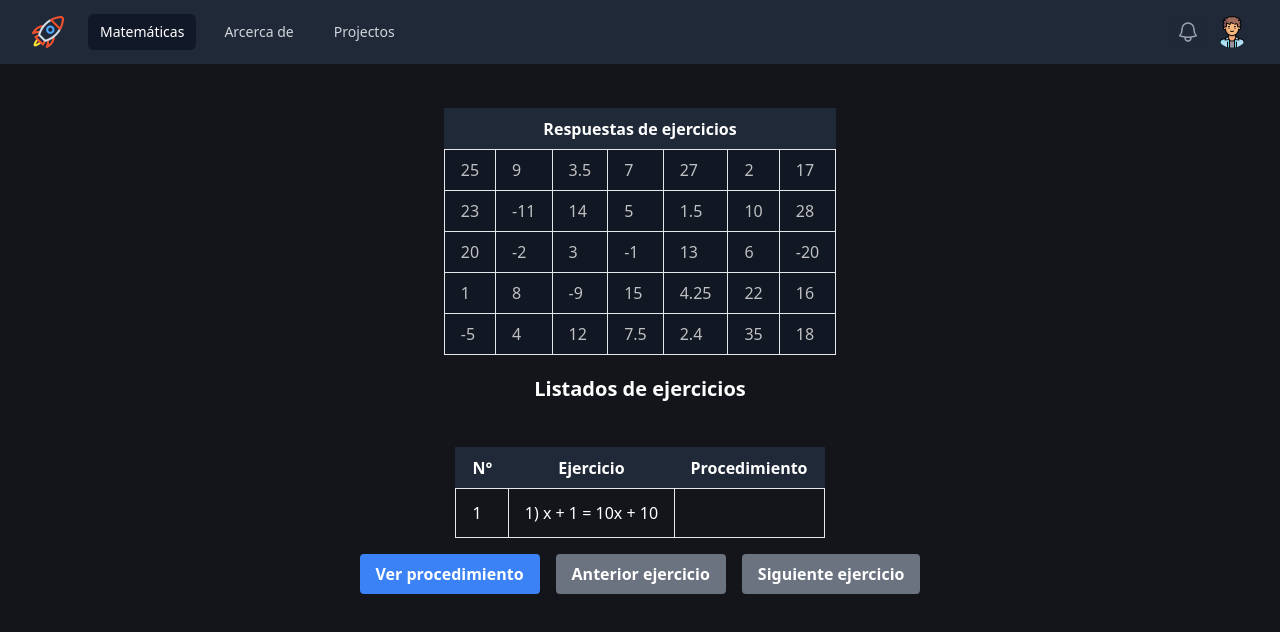
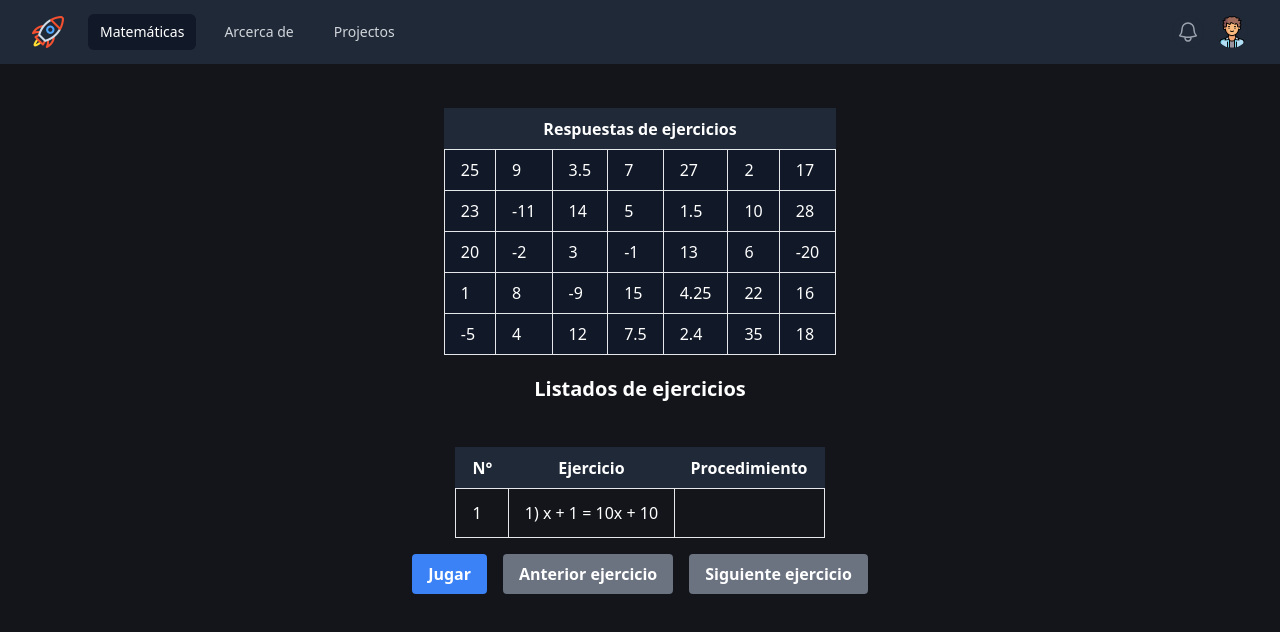
Before and after one commit to R0LM0/app-mate, a React (Vite) app: page / in a window 1280 px wide. Shown: the top 632 px of the page. Built offline with nearby package versions, Linux system fonts and the light colour scheme; what @midudev/tailwind-animations would draw is missing.

Commit message:
Update Tables.jsx

```diff
--- a/src/components/Tables.jsx
+++ b/src/components/Tables.jsx
@@ -1,4 +1,4 @@
-import React, { useState } from 'react';
+import React, { useState, useEffect } from 'react';
 
 const datos = [
     [25, 9, 3.5, 7, 27, 2, 17],
@@ -19,8 +19,15 @@ const ejercicios = [
     {
         id: 2,
         ejercicio: "2) 2x-4 + 2x -12",
-        procedimiento: "4x-4 = 12 ;  4x-4+4 = 12+4 ; 4x = 16 ; 4x/4 = 16/4 , x = 4",
+        procedimiento: "4x-4 = 12 ;  4x-4+4 = 12+4 ; 4x = 16 ; 4x/4 = 16/4 ; x = 4",
         respuesta: 4,
+        visible: false
+    },
+    {
+        id: 3,
+        ejercicio: "3) 2x+5 = 9",
+        procedimiento: "2x+5-5 = 9-5 ; 2x = 4 ; 2x/2 = 4/2 ; 1x = 2 ; x = 2/1 ; x = 2",
+        respuesta: 2,
         visible: false
     },
     // Agrega más ejercicios según sea necesario
@@ -41,28 +48,44 @@ const Tables = () => {
     const [numeroSeleccionado, setNumeroSeleccionado] = useState(null);
     const [modalIsOpen, setModalIsOpen] = useState(false);
     const [modalMessage, setModalMessage] = useState('');
+    const [timeLeft, setTimeLeft] = useState(10); // 180 segundos
+    const [isPlaying, setIsPlaying] = useState(false);
+
+    useEffect(() => {
+        let timer;
+        if (isPlaying && timeLeft > 0) {
+            timer = setTimeout(() => {
+                setTimeLeft(timeLeft - 1);
+            }, 1000); // Actualizar el tiempo cada segundo
+        } else if (timeLeft === 0) {
+            setModalMessage("⏲️ Tiempo Agotado ⏲️");
+            setModalIsOpen(true);
+        }
+
+        // Limpiar el temporizador cuando el componente se desmonta o cuando el tiempo llega a cero
+        return () => clearTimeout(timer);
+    }, [timeLeft, isPlaying]);
 
     const handleMostrarProcedimiento = () => {
-        if (numeroSeleccionado !== null && numeroSeleccionado !== ejercicios[index].respuesta) {
-            setModalMessage("Procedimiento");
-            setModalIsOpen(true);
-            return;
-        }
+        if (!isPlaying) return; // Solo muestra el procedimiento si el juego está en marcha
 
         const nuevosEjercicios = [...ejercicios];
         nuevosEjercicios[index].visible = true;
         setIndex(index); // No es necesario actualizar el índice, pero lo hacemos para forzar una re-renderización
+
+        setModalIsOpen(true);
     };
 
     const handleNumeroSeleccionado = (numero) => {
+        if (!isPlaying) return; // Solo permite seleccionar números si el juego está en marcha
+
         if (ejercicios[index].respuesta === numero) {
             setModalMessage("🎉 ¡Bingo! 🎉");
-            setModalIsOpen(true);
         } else {
             setModalMessage("😵 Respuesta incorrecta 😵");
-            setModalIsOpen(true);
         }
         setNumeroSeleccionado(numero);
+        handleMostrarProcedimiento();
     };
 
     const handleSiguienteEjercicio = () => {
@@ -79,14 +102,22 @@ const Tables = () => {
         }
     };
 
+    const handleJugar = () => {
+        const nuevosEjercicios = [...ejercicios];
+        nuevosEjercicios[index].visible = false;
+        setIsPlaying(true);
+        setTimeLeft(10); // Reiniciar el contador de tiempo cuando el usuario comienza a jugar
+    };
+
     const procedimientoConSaltosDeLinea = ejercicios[index].procedimiento.split(';').map((linea, index) => (
         <p key={index}>{linea}</p>
     ));
 
     return (
         <div className="container mx-auto">
-            <div className="flex justify-center mt-11">
-                <table className="table-auto border-collapse border border-gray-800">
+            <div className="flex justify-center mt-11 ">
+
+                <table className="table-auto border-collapse border border-gray-800 ">
                     <thead>
                         <tr>
                             <th colSpan={8} className="px-4 py-2 bg-gray-800 text-white animate-blurred-fade-in">Respuestas de ejercicios</th>
@@ -96,12 +127,20 @@ const Tables = () => {
                         {datos.map((fila, indexFila) => (
                             <tr key={indexFila}>
                                 {fila.map((valor, indexColumna) => (
-                                    <td key={indexColumna} className="border px-4 py-2 bg-gray-900 text-white hover:bg-gray-700 hover:text-white animate-pulse" onClick={() => handleNumeroSeleccionado(valor)}>{valor}</td>
+                                    <td key={indexColumna} className="border px-4 py-2 bg-gray-900 text-white hover:bg-gray-700 hover:text-white" onClick={() => handleNumeroSeleccionado(valor)}>{valor}</td>
                                 ))}
                             </tr>
                         ))}
                     </tbody>
                 </table>
+                {
+                    isPlaying && (
+                        <span className='text-white ml-4'>
+                            {' ⏲️ ' + timeLeft}
+                        </span>
+                    )
+                }
+
             </div>
             <div className="container mx-auto mt-5">
                 <h2 className="text-center text-xl font-bold mb-4 text-white animate-zoom-in">Listados de ejercicios</h2>
@@ -126,8 +165,8 @@ const Tables = () => {
                     </table>
                 </div>
                 <div className="flex justify-center mt-4">
-                    <button onClick={handleMostrarProcedimiento} className="mr-4 bg-blue-500 hover:bg-blue-700 text-white font-bold py-2 px-4 rounded">
-                        Ver procedimiento
+                    <button onClick={handleJugar} className="mr-4 bg-blue-500 hover:bg-blue-700 text-white font-bold py-2 px-4 rounded">
+                        Jugar
                     </button>
                     <button onClick={handleAnteriorEjercicio} className="mr-4 bg-gray-500 hover:bg-gray-700 text-white font-bold py-2 px-4 rounded">
                         Anterior ejercicio
@@ -143,7 +182,7 @@ const Tables = () => {
                             <div className="fixed inset-0 bg-black opacity-50"></div>
                             <div className="bg-white rounded-lg p-8 max-w-md mx-auto z-50">
                                 <div className="text-center">
-                                    <h2 className="text-lg font-bold mb-4 animate-blurred-fade-in">Procedimiento</h2>
+                                    <h2 className="text-lg font-bold mb-4 animate-blurred-fade-in">La Respuesta del Ejercicio</h2>
                                     <p className="text-gray-700 animate-rotate-360">{modalMessage}</p>
                                 </div>
                                 <div className="mt-6 text-center">
```
